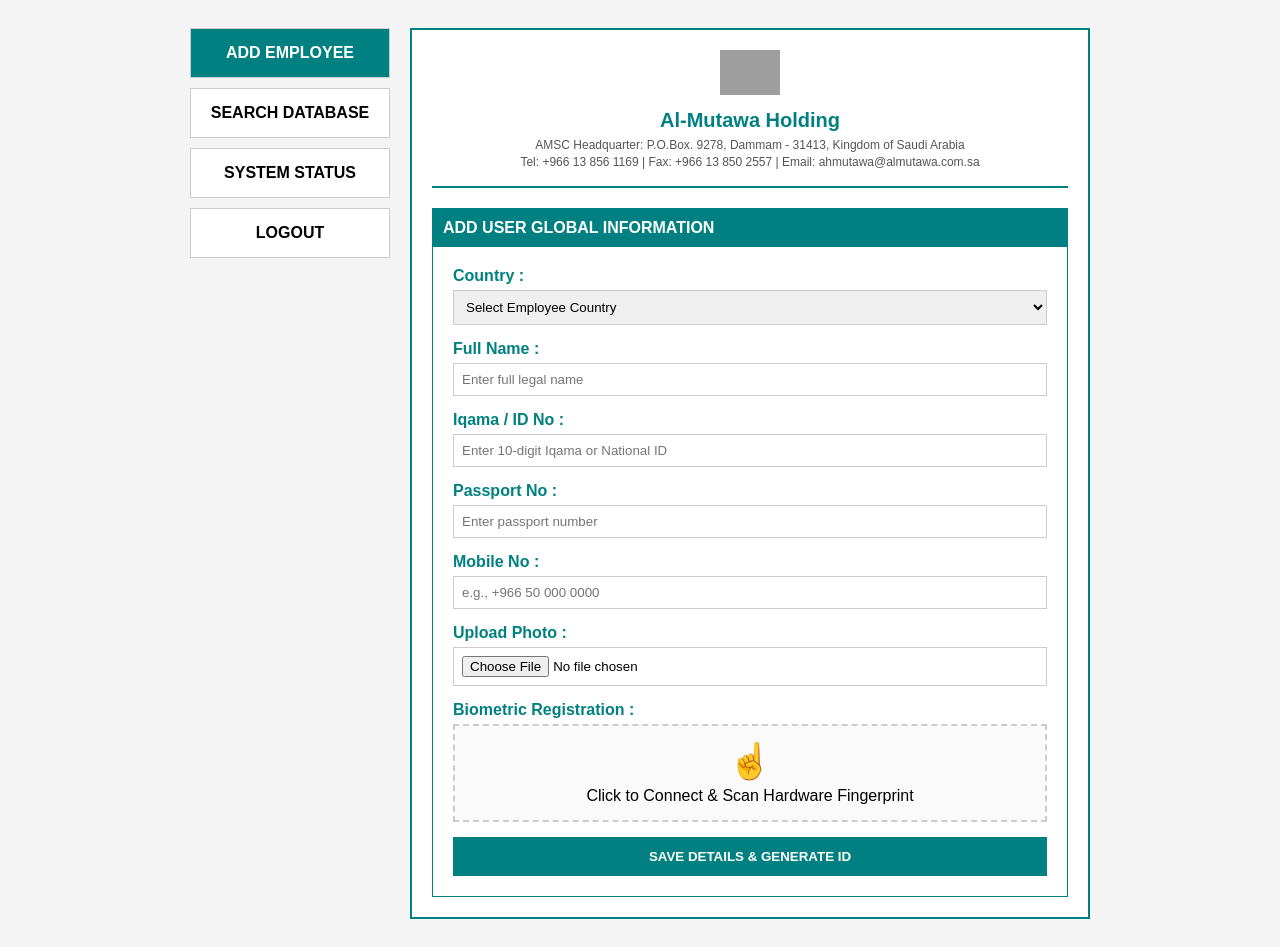
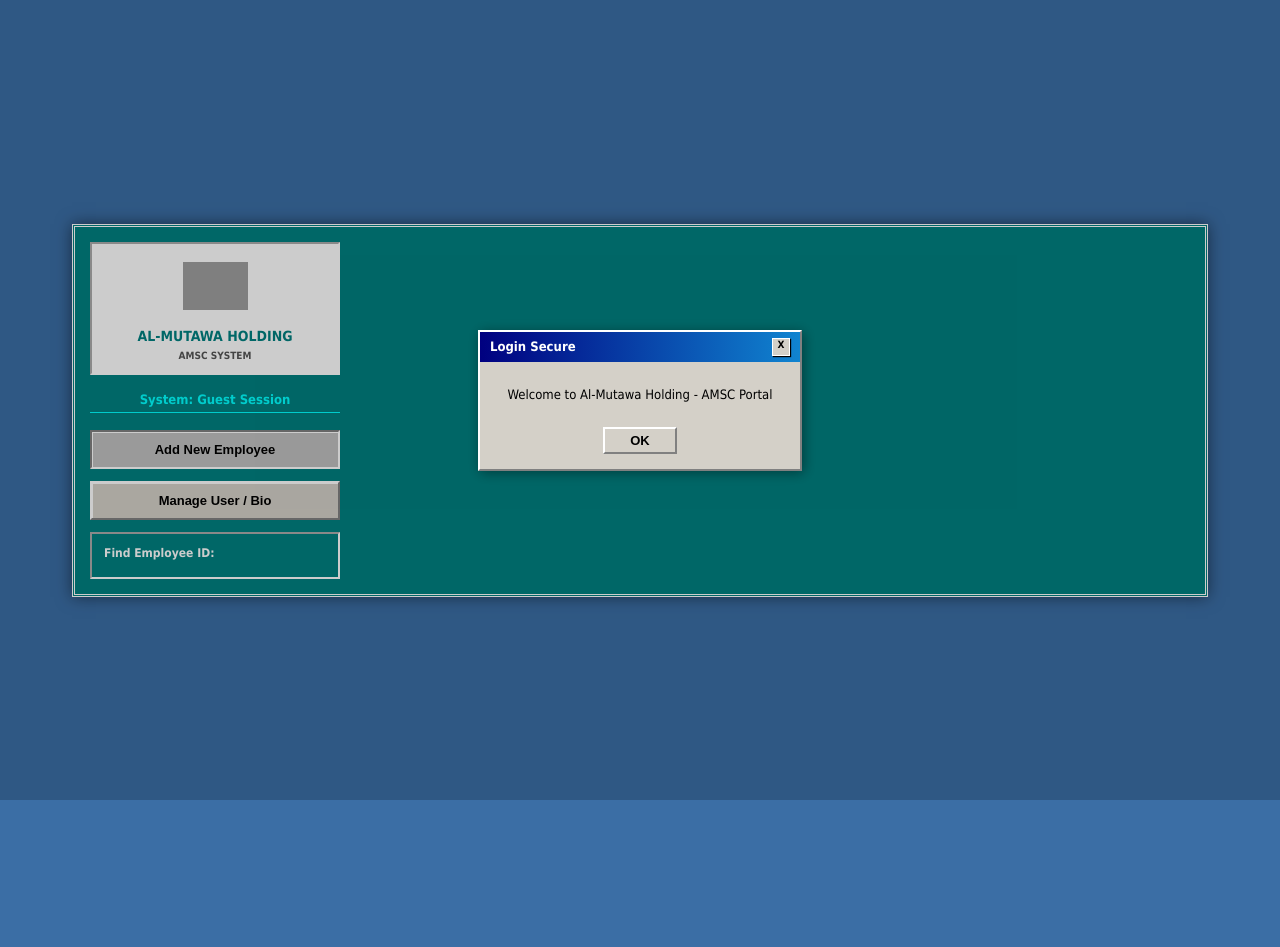
Before and after one commit to rajibkutikasba1/Islamibankplc, a website: page index.html in a window 1280 px wide. After the commit the page ends 820 px from the top, so only its background shows below. Drawn offline with Linux system fonts and the light colour scheme; grey boxes are pictures that could not be loaded.

Commit message:
Refactor index.html for Employee Management System
Updated the title and styles for the Employee Management System, enhancing layout and design elements.

```diff
--- a/index.html
+++ b/index.html
@@ -3,208 +3,331 @@
 <head>
     <meta charset="UTF-8">
     <meta name="viewport" content="width=device-width, initial-scale=1.0">
-    <title>Al-Mutawa Holding - AMSC</title>
+    <title>Al-Mutawa Holding - Employee Management System</title>
     <style>
         :root {
-            --teal-color: #008080;
+            --window-teal: #008080;
             --white: #ffffff;
-            --bg-color: #f4f4f4;
-            --biometric-green: #2ecc71;
-            --danger-red: #e74c3c;
+            --bg-gray: #d4d0c8;
+            --border-light: #fff;
+            --border-dark: #808080;
         }
 
-        body { font-family: sans-serif; background-color: var(--bg-color); display: flex; justify-content: center; padding: 20px; }
-
-        .main-wrapper { display: flex; gap: 20px; max-width: 900px; width: 100%; }
-
-        /* Left Side Panel */
-        .left-panel { width: 200px; display: flex; flex-direction: column; gap: 10px; }
-        .menu-btn { padding: 15px; border: 1px solid #ccc; background: white; text-align: center; font-weight: bold; cursor: pointer; text-transform: uppercase; }
-        .menu-btn:hover, .menu-btn.active { background: var(--teal-color); color: white; }
-
-        /* Right Side Card */
-        .right-panel { flex: 1; border: 2px solid var(--teal-color); padding: 20px; background: white; }
-        .header-section { text-align: center; border-bottom: 2px solid var(--teal-color); padding-bottom: 15px; }
-        .company-logo { width: 60px; margin-bottom: 10px; }
-        .company-name { font-size: 20px; font-weight: bold; color: var(--teal-color); margin: 0; }
-        .contact-info { font-size: 12px; color: #555; margin-top: 5px; line-height: 1.4; }
-
-        /* Forms and Routing Views */
-        .view-panel { display: none; }
-        .form-section { margin-top: 20px; border: 1px solid var(--teal-color); padding: 20px; }
-        .form-title { background: var(--teal-color); color: white; padding: 10px; margin: -20px -20px 20px -20px; font-weight: bold; text-transform: uppercase; }
-
-        .form-group { margin-bottom: 15px; }
-        label { display: block; color: var(--teal-color); font-weight: bold; margin-bottom: 5px; }
-        input, select { width: 100%; padding: 8px; border: 1px solid #ccc; box-sizing: border-box; }
-        .save-btn { width: 100%; padding: 12px; background: var(--teal-color); color: white; border: none; font-weight: bold; cursor: pointer; text-transform: uppercase; }
-        .save-btn:hover { background: #006666; }
-
-        /* বায়োমেট্রিক ফিঙ্গারপ্রিন্ট মডিউল */
-        .fingerprint-scanner-box {
-            border: 2px dashed #ccc;
-            padding: 15px;
-            text-align: center;
-            background: #fafafa;
-            cursor: pointer;
-            margin-top: 5px;
-            transition: all 0.3s ease;
-            user-select: none;
-        }
-        .fingerprint-scanner-box:hover { border-color: var(--teal-color); background: #f0f7f7; }
-        .fp-icon { font-size: 35px; display: block; margin-bottom: 5px; }
-
-        /* লাইভ স্ক্যানিং অ্যানিমেশন */
-        .scanning-active {
-            animation: fpPulse 1.5s infinite;
-            background: #e8f8f5;
-            color: var(--teal-color);
-            border-color: var(--teal-color);
-        }
-        @keyframes fpPulse {
-            0% { opacity: 0.6; transform: scale(0.99); }
-            50% { opacity: 1; transform: scale(1); }
-            100% { opacity: 0.6; transform: scale(0.99); }
+        body {
+            font-family: 'Tahoma', sans-serif;
+            background-color: #3b6ea5;
+            display: flex;
+            justify-content: center;
+            align-items: center;
+            min-height: 100vh;
+            margin: 0;
+            padding: 10px;
         }
 
-        /* জেনারেটেড কর্পোরেট আইডি কার্ড */
-        .generated-id-card {
-            border: 2px solid var(--teal-color);
+        .window-wrapper {
+            display: flex;
+            gap: 10px;
+            width: 100%;
+            max-width: 1100px;
+            background: var(--window-teal);
             padding: 15px;
-            margin-top: 20px;
+            border: 3px double #fff;
+            box-shadow: 0px 0px 15px rgba(0,0,0,0.5);
+        }
+
+        .left-panel {
+            width: 250px;
             display: flex;
-            gap: 15px;
-            background: #fdfdfd;
-            background-image: linear-gradient(135deg, #ffffff 85%, #e8f8f5 100%);
-            box-shadow: 0 4px 8px rgba(0,0,0,0.05);
+            flex-direction: column;
+            gap: 12px;
+            background: var(--window-teal);
+        }
+
+        .company-branding {
+            text-align: center;
+            background: #fff;
+            padding: 10px;
+            border: 2px inset #fff;
+            margin-bottom: 5px;
+        }
+        .company-logo {
+            width: 65px;
+            height: 65px;
+            object-fit: contain;
+            margin-bottom: 5px;
+        }
+        .company-title {
+            font-size: 14px;
+            font-weight: bold;
+            color: var(--window-teal);
+            margin: 0;
+            text-transform: uppercase;
+        }
+
+        /* ডাইনামিক ইউজার ইন্ডিকেটর */
+        .user-indicator {
+            color: #00ffff;
+            font-size: 13px;
+            font-weight: bold;
+            border-bottom: 1px solid #00ffff;
+            padding-bottom: 5px;
+            margin-bottom: 5px;
+            text-align: center;
+        }
+
+        .menu-btn {
+            padding: 10px;
+            border: 2px solid;
+            border-color: var(--border-light) var(--border-dark) var(--border-dark) var(--border-light);
+            background: var(--bg-gray);
+            text-align: center;
+            font-weight: bold;
+            cursor: pointer;
+            color: #000;
+            font-size: 13px;
+            box-shadow: inset 1px 1px 0px #fff;
+            width: 100%;
+            box-sizing: border-box;
+        }
+        .menu-btn:active, .menu-btn.active {
+            background: #c0c0c0;
+            border-color: var(--border-dark) var(--border-light) var(--border-light) var(--border-dark);
+        }
+
+        .search-container {
+            border: 2px inset #fff;
+            padding: 12px;
+            background: var(--window-teal);
+            color: #fff;
+        }
+        .search-container label {
+            font-weight: bold;
+            font-size: 12px;
+            display: block;
+            margin-bottom: 5px;
+        }
+
+        .right-panel {
+            flex: 1;
+            background: var(--bg-gray);
+            border: 2px solid;
+            border-color: var(--border-light) var(--border-dark) var(--border-dark) var(--border-light);
+            display: flex;
+            flex-direction: column;
+        }
+
+        .window-header {
+            background: linear-gradient(90deg, #000080, #1084d0);
+            color: white;
+            padding: 6px 10px;
+            font-weight: bold;
+            font-size: 13px;
+            display: flex;
+            justify-content: space-between;
+            align-items: center;
+        }
+
+        .window-controls {
+            display: flex;
+            gap: 3px;
+        }
+        .win-btn {
+            background: var(--bg-gray);
+            border: 1px solid #fff;
+            box-shadow: 1px 1px 1px #000;
+            width: 16px;
+            height: 16px;
+            font-size: 10px;
+            font-weight: bold;
+            color: black;
+            text-align: center;
+            cursor: pointer;
+            line-height: 12px;
+        }
+
+        .window-body {
+            padding: 20px;
+            flex: 1;
+        }
+
+        .view-panel {
+            display: none;
+        }
+        .view-panel.active {
+            display: block;
+        }
+
+        .fieldset-box {
+            border: 2px groove #fff;
+            padding: 20px;
             position: relative;
         }
-        .id-photo-frame {
-            width: 100px;
-            height: 125px;
-            background: #e0e0e0;
-            border: 1px solid #999;
+        .fieldset-title {
+            position: absolute;
+            top: -10px;
+            left: 15px;
+            background: var(--bg-gray);
+            padding: 0 5px;
+            font-weight: bold;
+            color: var(--window-teal);
+            font-size: 13px;
+        }
+
+        .form-grid {
+            display: flex;
+            gap: 20px;
+        }
+
+        .fields-side {
+            flex: 1;
+        }
+
+        .form-row {
+            display: flex;
+            align-items: center;
+            margin-bottom: 10px;
+        }
+        .form-row label {
+            width: 160px;
+            font-weight: bold;
+            color: var(--window-teal);
+            font-size: 13px;
+            text-align: right;
+            padding-right: 15px;
+        }
+        .form-row input, .form-row select {
+            flex: 1;
+            padding: 4px 6px;
+            border: 2px inset #fff;
+            font-size: 13px;
+            background: #fff;
+        }
+
+        .photo-side {
+            width: 140px;
+            display: flex;
+            flex-direction: column;
+            align-items: center;
+            gap: 10px;
+        }
+        .photo-frame {
+            width: 130px;
+            height: 150px;
+            border: 2px inset #fff;
+            background: #fff;
             display: flex;
             align-items: center;
             justify-content: center;
             overflow: hidden;
         }
-        .id-photo-frame img { width: 100%; height: 100%; object-fit: cover; }
-        .id-card-details { flex: 1; font-size: 13px; line-height: 1.6; }
-        .id-card-details h3 { margin: 0 0 5px 0; color: var(--teal-color); font-size: 15px; border-bottom: 1px dashed #ccc; padding-bottom: 3px; }
-
-        .card-right-side {
-            display: flex;
-            flex-direction: column;
-            justify-content: space-between;
-            align-items: flex-end;
+        .photo-frame img {
+            width: 100%;
+            height: 100%;
+            object-fit: cover;
         }
-        .biometric-badge {
-            width: 45px;
-            height: 45px;
-            border: 1px solid var(--biometric-green);
-            border-radius: 4px;
-            display: flex;
-            align-items: center;
-            justify-content: center;
-            font-size: 24px;
-            background: #fff;
-            color: var(--biometric-green);
-        }
-        .print-card-btn {
-            background: var(--teal-color);
-            color: white;
-            border: none;
+        .file-upload-btn {
+            background: var(--bg-gray);
+            border: 1px solid #808080;
             padding: 4px 8px;
             font-size: 11px;
+            cursor: pointer;
+            width: 100%;
+            text-align: center;
+            font-weight: bold;
+        }
+
+        .action-row {
+            display: flex;
+            justify-content: flex-end;
+            margin-top: 15px;
+        }
+        .win-save-btn {
+            padding: 6px 25px;
+            background: var(--bg-gray);
+            border: 2px solid;
+            border-color: var(--border-light) var(--border-dark) var(--border-dark) var(--border-light);
             font-weight: bold;
             cursor: pointer;
-            text-transform: uppercase;
-        }
-        .print-card-btn:hover { background: #006666; }
-
-        @media print {
-            body * { visibility: hidden; }
-            .generated-id-card, .generated-id-card * { visibility: visible; }
-            .generated-id-card { position: absolute; left: 0; top: 0; width: 100%; border: 2px solid #008080 !important; box-shadow: none !important; }
-            .print-card-btn { display: none !important; }
+            font-size: 13px;
         }
 
-        /* স্ট্যাটাস এলার্ট নোটিফিকেশন */
-        .alert-status { padding: 10px; margin-top: 15px; display: none; font-weight: bold; border-left: 4px solid; }
-        .alert-success { background: #e8f5e9; color: #2e7d32; border-left-color: #2e7d32; }
-        .alert-danger { background: #ffebee; color: #c62828; border-left-color: #c62828; }
+        .report-table {
+            width: 100%;
+            border-collapse: collapse;
+            background: #fff;
+            border: 2px inset #fff;
+        }
+        .report-table td {
+            padding: 8px;
+            border: 1px solid #d4d0c8;
+            font-size: 13px;
+        }
+        .report-table .label-cell {
+            background: #f0f0f0;
+            font-weight: bold;
+            color: var(--window-teal);
+            width: 150px;
+        }
+
+        .alert-overlay {
+            position: fixed;
+            top: 0; left: 0; width: 100%; height: 100%;
+            background: rgba(0,0,0,0.2);
+            display: flex; justify-content: center; align-items: center;
+            z-index: 9999;
+        }
+        .msg-box {
+            background: var(--bg-gray);
+            width: 320px;
+            border: 2px solid;
+            border-color: var(--border-light) var(--border-dark) var(--border-dark) var(--border-light);
+            box-shadow: 2px 2px 12px rgba(0,0,0,0.4);
+        }
+        .msg-body {
+            padding: 25px 20px;
+            font-size: 13px;
+            text-align: center;
+            color: #000;
+        }
+        .msg-footer {
+            padding-bottom: 15px;
+            text-align: center;
+        }
     </style>
 </head>
 <body>
 
-<div class="main-wrapper">
-    <!-- বাম পাশের নেভিগেশন প্যানেল -->
-    <div class="left-panel">
-        <div id="btn-add" class="menu-btn active" onclick="switchTab('add-panel', this)">ADD EMPLOYEE</div>
-        <div id="btn-search" class="menu-btn" onclick="switchTab('search-panel', this)">SEARCH DATABASE</div>
-        <div id="btn-status" class="menu-btn" onclick="switchTab('status-panel', this)">SYSTEM STATUS</div>
-        <div class="menu-btn" onclick="handleLogout()">LOGOUT</div>
+    <!-- পপ-আপ লগইনSecure উইন্ডো -->
+    <div id="login-alert" class="alert-overlay">
+        <div class="msg-box">
+            <div class="window-header">
+                <span>Login Secure</span>
+                <div class="window-controls"><div class="win-btn" onclick="closeAlert()">X</div></div>
+            </div>
+            <div class="msg-body">Welcome to Al-Mutawa Holding - AMSC Portal</div>
+            <div class="msg-footer">
+                <button type="button" class="win-save-btn" onclick="closeAlert()" style="padding: 4px 25px;">OK</button>
+            </div>
+        </div>
     </div>
 
-    <!-- ডান পাশের কন্টেন্ট প্যানেল -->
-    <div class="right-panel">
-        <!-- ব্র্যান্ড হেডার সেকশন -->
-        <div class="header-section">
-            <img src="https://ibb.co" class="company-logo" alt="Logo">
-            <h2 class="company-name">Al-Mutawa Holding</h2>
-            <div class="contact-info">
-                AMSC Headquarter: P.O.Box. 9278, Dammam - 31413, Kingdom of Saudi Arabia<br>
-                Tel: +966 13 856 1169 | Fax: +966 13 850 2557 | Email: ahmutawa@almutawa.com.sa
+    <!-- মূল অ্যাপ্লিকেশন উইন্ডো কাঠামো -->
+    <div class="window-wrapper">
+
+        <!-- বামের প্যানেল -->
+        <div class="left-panel">
+            <div class="company-branding">
+                <img class="company-logo" src="https://unsplash.com" alt="AMSC Logo">
+                <h1 class="company-title">Al-Mutawa Holding</h1>
+                <span style="font-size:10px; font-weight:bold; color:#555;">AMSC SYSTEM</span>
             </div>
-        </div>
 
-        <!-- ১. কর্মচারী যোগ করার মডিউল (ADD EMPLOYEE) -->
-        <div id="add-panel" class="view-panel" style="display: block;">
-            <div class="form-section">
-                <div class="form-title">Add User Global Information</div>
-                <form id="employeeForm" onsubmit="processFormSubmission(event)">
-                    <div class="form-group">
-                        <label>Country :</label>
-                        <!-- আপনার চাওয়া ৪টি নির্দিষ্ট দেশ সরাসরি লোড করা হয়েছে -->
-                        <select id="empCountry" required>
-                            <option value="" disabled selected>Select Employee Country</option>
-                            <option value="Bangladesh">Bangladesh</option>
-                            <option value="India">India</option>
-                            <option value="Pakistan">Pakistan</option>
-                            <option value="Nepal">Nepal</option>
-                        </select>
-                    </div>
-                    <div class="form-group">
-                        <label>Full Name :</label>
-                        <input type="text" id="empName" required placeholder="Enter full legal name">
-                    </div>
-                    <div class="form-group">
-                        <label>Iqama / ID No :</label>
-                        <input type="text" id="empId" required placeholder="Enter 10-digit Iqama or National ID">
-                    </div>
-                    <div class="form-group">
-                        <label>Passport No :</label>
-                        <input type="text" id="empPassport" required placeholder="Enter passport number">
-                    </div>
-                    <div class="form-group">
-                        <label>Mobile No :</label>
-                        <input type="text" id="empMobile" required placeholder="e.g., +966 50 000 0000">
-                    </div>
-                    <div class="form-group">
-                        <label>Upload Photo :</label>
-                        <input type="file" id="empPhoto" accept="image/*" onchange="previewImageFile(this)">
-                    </div>
+            <!-- এটি এখন ডাইনামিক। ইউজার সার্চ বা সেভ করলে নাম ও রোল বদলে যাবে -->
+            <div id="dynamic-user-indicator" class="user-indicator">System: Guest Session</div>
 
-                    <!-- বায়োমেট্রিক ফিঙ্গারপ্রিন্ট রেজিস্ট্রেশন এরিয়া -->
-                    <div class="form-group">
-                        <label>Biometric Registration :</label>
-                        <div id="regScannerBox" class="fingerprint-scanner-box" onclick="triggerHardwareBiometric('register')">
-                            <span class="fp-icon" id="regFpIcon">☝️</span>
-                            <span id="regScannerText">Click to Connect & Scan Hardware Fingerprint</span>
-                        </div>
-                        <input type="hidden" id="biometricStatus" value="false">
-                    </div>
+            <button type="button" id="btn-add" class="menu-btn active" onclick="switchView('add-user-view')">Add New Employee</button>
+            <button type="button" id="btn-view" class="menu-btn" onclick="switchView('report-view')">Manage User / Bio</button>
 
-                    <button type="submit" class="save-btn">SAVE DETAILS & GENERATE ID</button>
-                </form>
+            <!-- সার্চ কন্টেইনার (Find Employee ID) -->
+            <div class="search-container">
+                <label for="search-id">Find Employee ID:</label>
```
